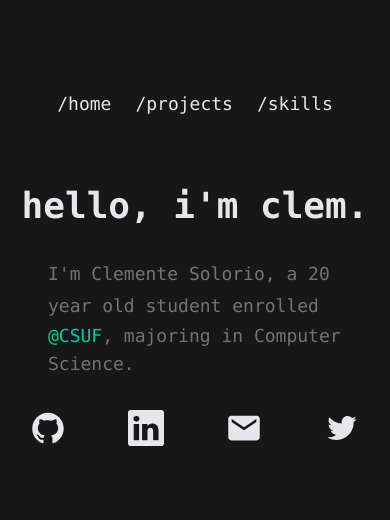
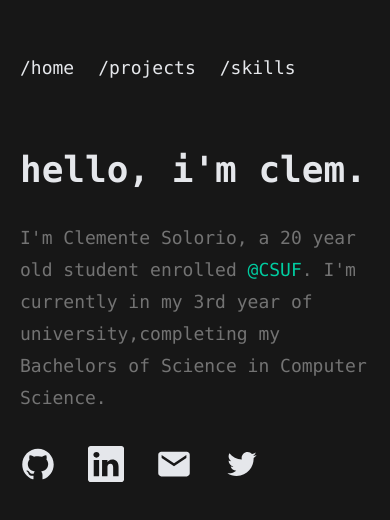
Before and after one commit to clxmente/OLD-solorio.dev, a Next.js app: page / in a window 390 px wide. Shown: the part 154-674 px from the top of the page. Built offline with nearby package versions, Linux system fonts and the light colour scheme.

Commit message:
mobile fix, word break fix

```diff
--- a/pages/index.js
+++ b/pages/index.js
@@ -16,9 +16,9 @@ export default function Home() {
 
       <main>
         <div className="flex justify-center items-center h-screen">
-          <div>
+          <div className="inline-block justify-center">
             {/* Nav Bar Code */}
-            <div className="h-24 flex justify-evenly sm:justify-start">
+            <div className="h-24 flex justify-start px-5 sm:px-0">
               <nav className="font-mono text-lg text-gray-200 no-underline">
                 <div className="flex">
                   <div className="pr-6"><Link href={"/"}><a className="hover:text-mygreen-500">/home</a></Link></div>
@@ -28,22 +28,20 @@ export default function Home() {
               </nav>
             </div>
             {/* END Nav Bar */}
-            <h1 className="font-mono text-gray-200 font-bold text-4xl sm:text-6xl flex justify-evenly sm:justify-start">
+            <h1 className="font-mono text-gray-200 font-bold text-4xl sm:text-6xl flex justify-start px-5 sm:px-0">
               hello, i'm clem.
             </h1>
-            <div className='px-12 sm:px-0'>
+            <div className='px-5 sm:px-0 w-full'>
               <p className="font-mono text-neutral-500 text-lg leading-8 pt-8 sm:px-0">
-                I'm Clemente Solorio, a 20 year old student enrolled{" "}
-              </p>
-              <p className="font-mono text-neutral-500 text-lg sm:px-0">
+                I'm Clemente Solorio, a 20 year old student enrolled <br className='hidden sm:block'/>
                 <a
                   className="text-mygreen-100 hover:text-mygreen-500 hover:cursor-pointer"
                   href="https://www.fullerton.edu/">
                   @CSUF
-                </a>, majoring in Computer Science.
+                </a>. I'm currently in my 3rd year of university,<br className='hidden sm:block'/>completing my Bachelors of Science in Computer Science.
               </p>
             </div>
-            <div className="flex flex-nowrap pt-8 space-x-8 justify-evenly sm:justify-start">
+            <div className="flex flex-nowrap pt-8 space-x-8 justify-start px-5 sm:px-0">
               <Social href={"https://github.com/clxmente"} icon={<AiOutlineGithub size={"36"} />} />
               <Social href={"https://www.linkedin.com/in/clementesolorio/"} icon={<BsLinkedin size={"36"} />} />
               <Social href={"mailto:clem@solorio.dev"} icon={<IoMdMail size={"36"} />} />
@@ -51,9 +49,6 @@ export default function Home() {
             </div>
           </div>
         </div>
-
-        <p>
-        </p>
       </main>
     </div>
   )
```
